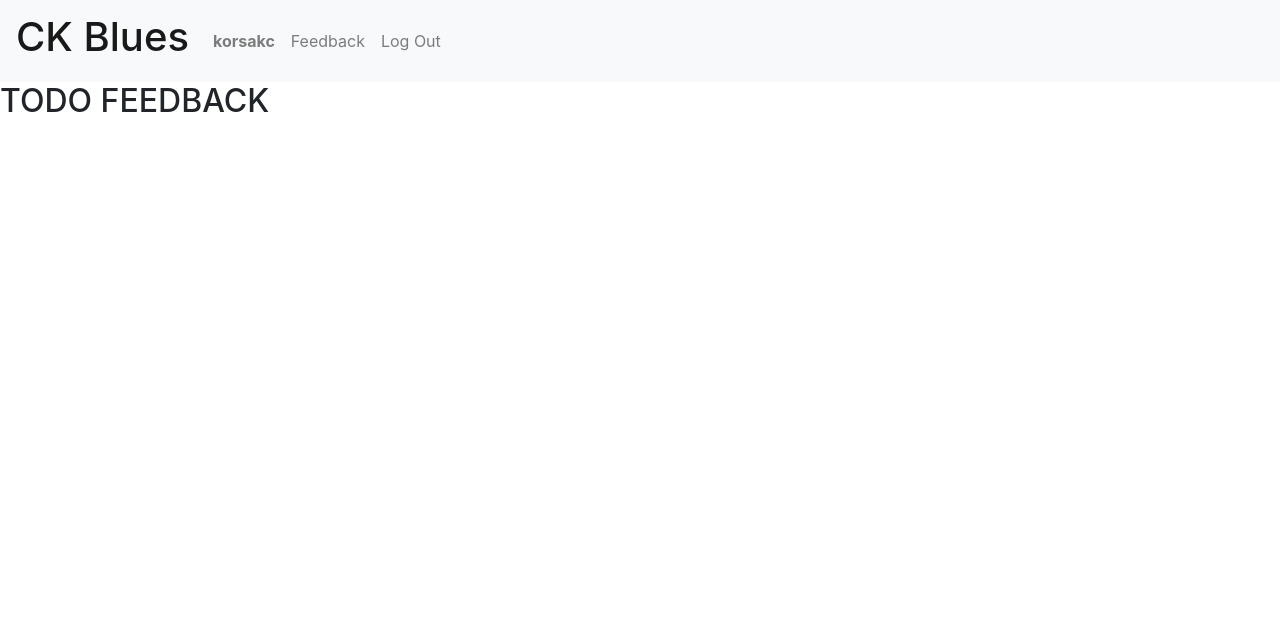
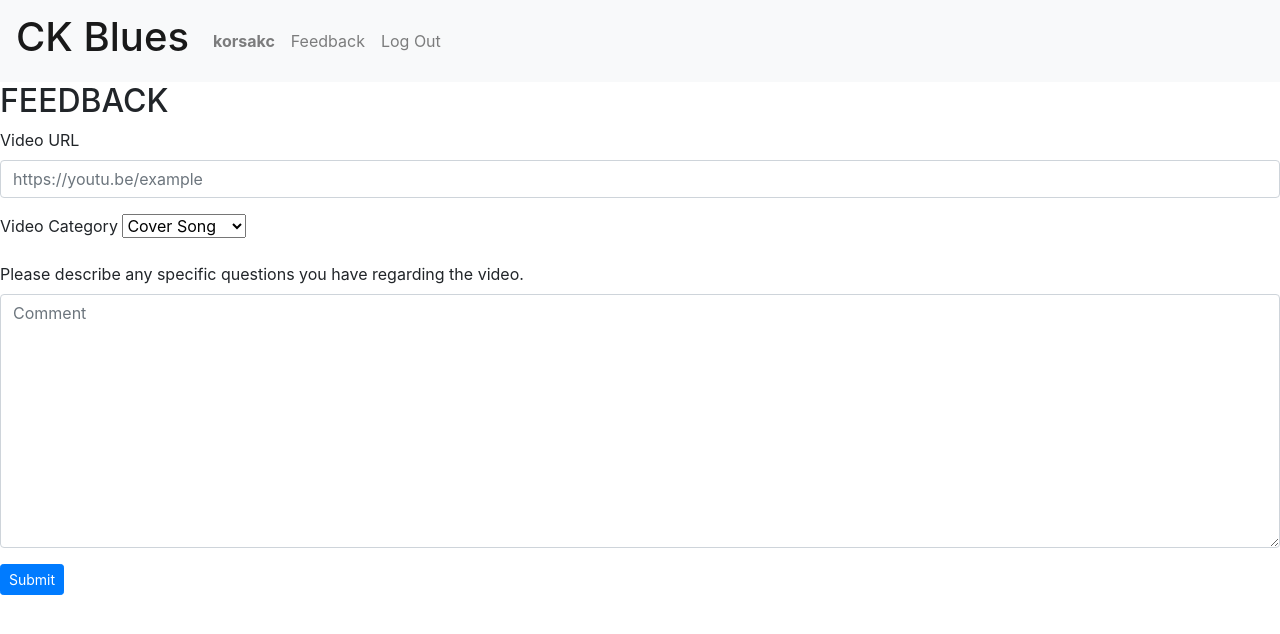
Before and after one commit to chriskorsak/capstone, a Django app: page /feedback in a window 1280 px wide. Shown: the top 634 px of the page. Run offline with Django 3.2, Linux system fonts and the light colour scheme; a user stored in the database is signed in; some libraries are stand-ins or nearby versions.

Commit message:
adjust models so Feedback note is Textfield for better readability in admin. migrate database. implement submitting feedback on site: update feedback view.

```diff
--- a/ckblues/admin.py
+++ b/ckblues/admin.py
@@ -13,7 +13,7 @@ class PostCommentAdmin(admin.ModelAdmin):
   list_display = ("user", "date", "comment", "post")
 
 class FeedbackAdmin(admin.ModelAdmin):
-  list_display = ("user", "date", "video", "note")
+  list_display = ("user", "date", "category")
 
 class FeedbackCommentAdmin(admin.ModelAdmin):
   list_display = ("user", "date", "comment", "feedback")
--- a/ckblues/models.py
+++ b/ckblues/models.py
@@ -32,10 +32,11 @@ class Feedback(models.Model):
   user = models.ForeignKey(User, on_delete=models.CASCADE)
   date = models.DateTimeField(auto_now_add=True)
   video = models.URLField(max_length=200, blank=True)
-  note = models.CharField(max_length=256)
+  note = models.TextField(max_length=512)
+  category = models.CharField(max_length=64, blank=True)
 
   def __str__(self):
-    return f"User:{self.user} User:{self.video} Comment:{self.comment}"
+    return f"User:{self.user} User:{self.video} Comment:{self.note}"
 
 class FeedbackComment(models.Model):
   user = models.ForeignKey(User, on_delete=models.CASCADE)
--- a/ckblues/templates/ckblues/feedback.html
+++ b/ckblues/templates/ckblues/feedback.html
@@ -2,5 +2,28 @@
 {% load static %}
 
 {% block body %}
-  <h2>TODO FEEDBACK</h2>
+  <h2>FEEDBACK</h2>
+  <form action="{% url 'feedback' %}" method="POST">
+    {% csrf_token %}
+      <div class="form-group">
+        <label for="video-url">Video URL</label>
+        <input type="url" name="video-url" id="video-url" class="form-control" placeholder="https://youtu.be/example" pattern="https://.*" required>
+      </div>
+      <div class="form-group">
+        <label for="video-category">Video Category</label>
+        <select name="video-category" id="video-category">
+          <option value="cover-song">Cover Song</option>
+          <option value="soloing">Soloing</option>
+          <option value="rhythm">Rhythm</option>
+          <option value="improvisation">Improvisation</option>
+          <option value="technique">Technique</option>
+        </select>
+      </div>
+      <div class="form-group">
+        <label for="video-note">Please describe any specific questions you have regarding the video.</label>
+        <textarea name="video-note" id="video-note" rows="10" class="form-control" placeholder="Comment"></textarea>
+      </div>
+
+      <input type="submit" value="Submit" class="btn btn-sm btn-primary">
+  </form>
 {% endblock %}
--- a/ckblues/templates/ckblues/post.html
+++ b/ckblues/templates/ckblues/post.html
@@ -18,6 +18,7 @@
       {% csrf_token %}
       <div class="form-group">
         <input type="text" name="comment" class="form-control" placeholder="Comment" required>
+      </div>
       <input type="submit" value="Submit" class="btn btn-sm btn-primary">
     </form>
   {% else %}
--- a/ckblues/views.py
+++ b/ckblues/views.py
@@ -161,6 +161,20 @@ def updateCredentials(request, username):
     user.save()
   return HttpResponseRedirect(reverse("login"))
 
+@login_required
+def feedback(request):
+  if request.method == "POST":
+    # get user
+    user = request.user
+    # get form inputs
+    video = request.POST["video-url"]
+    category = request.POST["video-category"]
+    note = request.POST["video-note"]
 
-def feedback(request):
+    #create and save new post using post model/object
+    newFeedback = Feedback(user=user, video=video, category=category, note=note)
+    newFeedback.save()
+
+    return render(request, "ckblues/index.html")
+
   return render(request, "ckblues/feedback.html")
```
Also changed, not shown: ckblues/migrations/0006_feedback_category.py (added), ckblues/migrations/0007_auto_20210323_1836.py (added), db.sqlite3.
